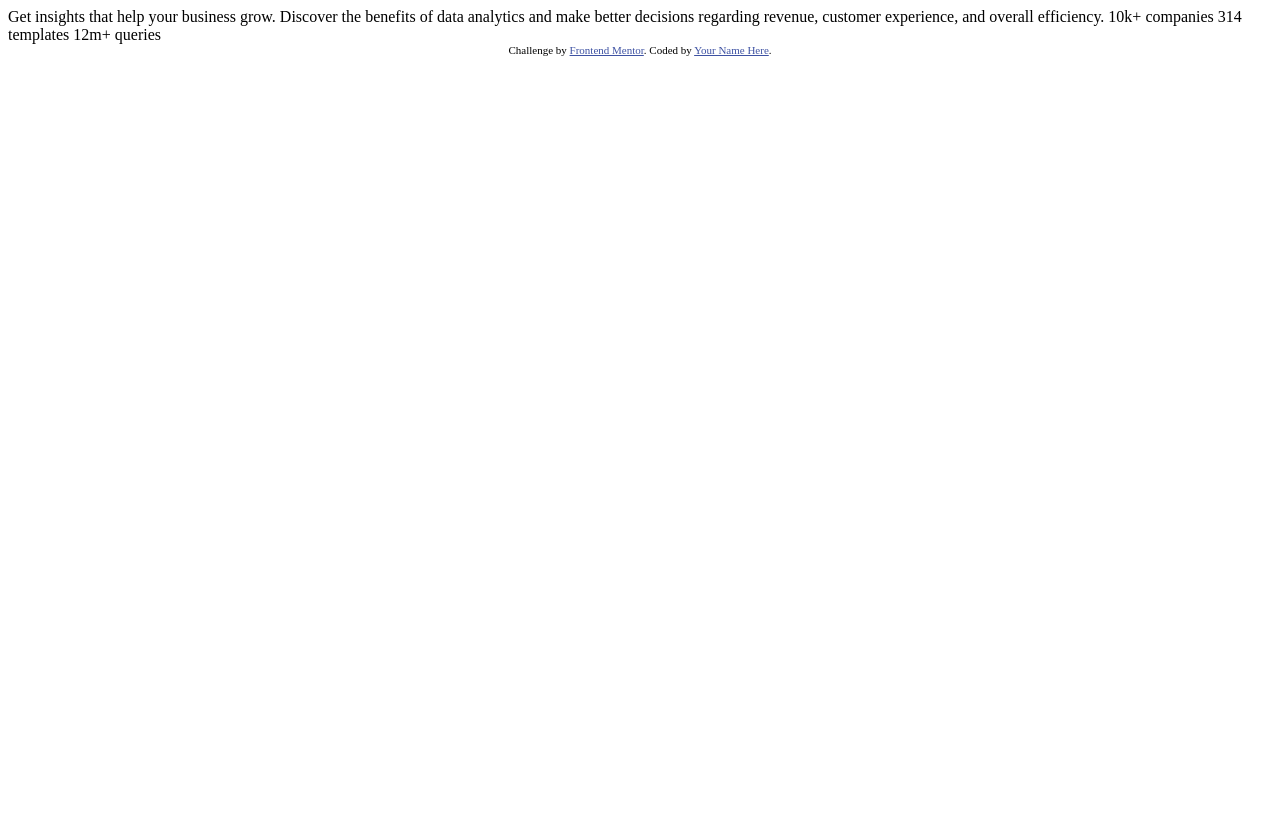
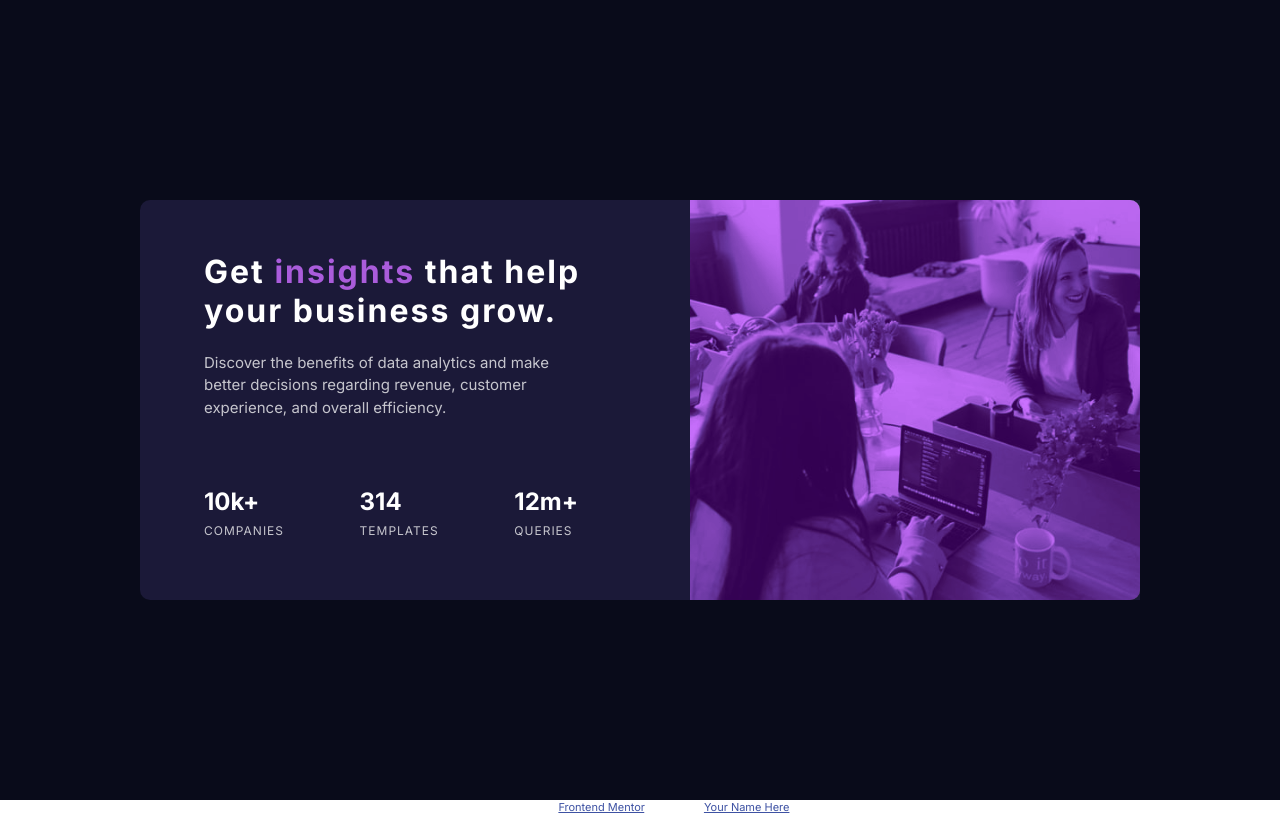
Before and after one commit to N-Joshi/Frontend_Mentor, a plain HTML site: page index.html in a window 1280 px wide. Drawn offline with Linux system fonts and the light colour scheme.

Commit message:
Stats Preview

```diff
--- a/index.html
+++ b/index.html
@@ -1,8 +1,10 @@
 <!DOCTYPE html>
 <html lang="en">
+
 <head>
   <meta charset="UTF-8">
-  <meta name="viewport" content="width=device-width, initial-scale=1.0"> <!-- displays site properly based on user's device -->
+  <meta name="viewport" content="width=device-width, initial-scale=1.0">
+  <!-- displays site properly based on user's device -->
 
   <link rel="icon" type="image/png" sizes="32x32" href="./images/favicon-32x32.png">
 
@@ -10,24 +12,46 @@
 
   <!-- Feel free to remove these styles or customise in your own stylesheet 👍 -->
   <style>
-    .attribution { font-size: 11px; text-align: center; }
-    .attribution a { color: hsl(228, 45%, 44%); }
+    .attribution {
+      font-size: 11px;
+      text-align: center;
+    }
+
+    .attribution a {
+      color: hsl(228, 45%, 44%);
+    }
   </style>
+  <link rel="stylesheet" href="style.css">
 </head>
+
 <body>
+  <main>
+    <div class="card_container">
+      <div class="stats_container">
+        <h1 class="heading">Get <span>insights</span> that help your business grow.</h1>
+        <p class="paragraph">Discover the benefits of data analytics and make better decisions regarding revenue,
+          customer
+          experience, and overall efficiency.</p>
 
-  Get insights that help your business grow.
+          <ul class="stats_list">
+            <li><h2>10k+</h2><p>companies</p></li>
+            <li><h2>314</h2><p>templates</p></li>
+            <li><h2>12m+</h2> <p>queries</p></li>
+          </ul>
 
-  Discover the benefits of data analytics and make better decisions regarding revenue, customer
-  experience, and overall efficiency.
-
-  10k+ companies
-  314 templates
-  12m+ queries
+      </div>
+      <div class="bg-img">
+        <div class="overlay">
+          <div class="overlay-2"></div>
+        </div>
+      </div>
+    </div>
+  </main>
 
   <div class="attribution">
     Challenge by <a href="https://www.frontendmentor.io?ref=challenge" target="_blank">Frontend Mentor</a>.
     Coded by <a href="#">Your Name Here</a>.
   </div>
 </body>
+
 </html>
--- /dev/null
+++ b/style.css
@@ -0,0 +1,159 @@
+@import url('https://fonts.googleapis.com/css2?family=Inter:wght@400;700&display=swap');
+@import url('https://fonts.googleapis.com/css2?family=Inter:wght@400;700&family=Lexend+Deca&display=swap');
+
+:root {
+    --prim-dark-blue: hsl(233, 47%, 7%);
+    --prim-sat-blue: hsl(244, 38%, 16%);
+    --prim-violet: hsl(277, 64%, 61%);
+
+    --neu-white: hsl(0, 0%, 100%);
+    --neu-trans-white: hsla(0, 0%, 100%, 0.75);
+    --neu-more-trans-white: hsla(0, 0%, 100%, 0.6);
+
+    --bg-violet: hsl(277deg, 100%, 50%, 0.42);
+    --bg-light-violet: hsl(293deg, 42%, 35%, 0.24);
+  }
+
+
+*{
+    box-sizing: border-box;
+}
+
+body{
+    font-family: "Inter", sans-serif;
+    margin: 0;
+    padding: 0;
+    width: 100%;
+    overflow-x: hidden;
+    overflow-y: hidden;
+    color: white;
+}
+
+main{
+    display: flex;
+    justify-content: center;
+    align-items: center;
+    min-height: 100vh;
+    background-color: var(--prim-dark-blue);
+}
+
+.card_container{
+    background-color: var(--prim-sat-blue);
+    border-radius: 10px 0px 0px 10px;
+    display:flex;
+    width: 1000px;
+}
+
+.stats_container{
+    padding: 2em 4em;
+}
+
+.heading{
+    color: var(--neu-white);
+    font-size: 2em;
+    line-height: 1.2;
+    letter-spacing: 2px;
+    font-weight: 700;
+}
+
+.heading span{
+    color: var(--prim-violet);
+}
+
+.paragraph{
+    color: var(--neu-trans-white);
+    font-weight: 400;
+    width: 85%;
+    line-height: 1.5;
+    font-size: 15px;
+
+}
+
+.stats_list{
+    list-style: none;
+    padding:0;
+    display: flex;
+    justify-content: space-between;
+    margin: 3em 3em 0 0;
+}
+
+.stats_list h2{
+    font-weight: 700;
+    margin-block-end: 0.3em;
+}
+.stats_list p{
+    color: var(--neu-trans-white);
+    text-transform: uppercase;
+    margin: 0;
+    font-size: 12px;
+    letter-spacing: 1px;
+
+}
+
+.bg-img {
+    display: flex;
+    min-width: 450px;
+    min-height: 25em;
+    background: url(images/image-header-desktop.jpg);
+    background-repeat: no-repeat;
+    background-size: cover;
+    border-radius: 0 10px 10px 0;
+    overflow: hidden;
+  }
+
+  .overlay {
+    display: flex;
+    background: var(--bg-violet);
+    height: 100%;
+    width: 100%;
+  }
+
+  .overlay-2 {
+    display: flex;
+    background: var(--bg-light-violet);
+    height: 100%;
+    width: 100%;
+    mix-blend-mode: color-burn;
+  }
+
+
+  @media only screen and (max-width:767px){
+
+    .main{
+        padding: 0 2em 0em 2em;
+    }
+
+    .card_container{
+        flex-direction: column-reverse;/
+    }
+
+    .bg-img {
+        background: url(images/image-header-mobile.jpg);
+        background-repeat: no-repeat;
+        background-size: contain;
+        border-top-left-radius: 10px;
+        border-top-right-radius: 10px;
+        min-width: 200px;
+        margin:0 1em 0 1em;
+        min-height: 18em;
+    }
+
+    .stats_container{
+        text-align: center;
+        padding: 2em 2em;
+    }
+
+    .stats_container .paragraph{
+        text-align: center;
+        width: 100%;
+        padding: 0 1.5em
+    }
+
+    .stats_list{
+        flex-direction: column;
+        margin: 2em 0 0 0;
+    }
+    .overlay,.overlay-2{
+        height: unset;
+    }
+}
```
